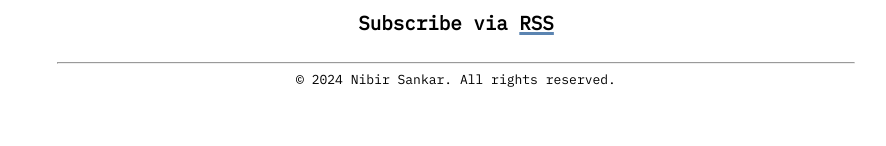
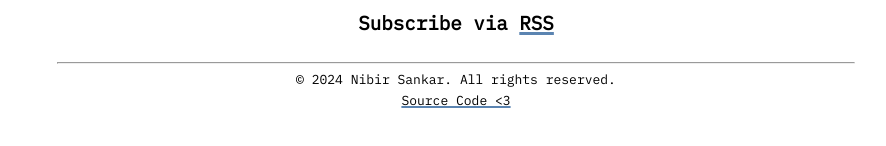
Before and after one commit to moiSentineL/moisentinel.github.io, an Eleventy site: page src/pages/blog.md in a window 1280 px wide. Shown: the part 1016-1162 px from the top of the page, without its empty margins (184-1070 px from the left). Built offline with nearby package versions, Linux system fonts and the light colour scheme; Eleventy itself is replaced by a stand-in of ours; files that its build step writes are made by us from their sources; a small style sheet from the web is missing.

Commit message:
footer add source code

```diff
--- a/src/_includes/base.njk
+++ b/src/_includes/base.njk
@@ -43,7 +43,8 @@
 <footer>
     <hr>
     <div>
-        © 2024 Nibir Sankar. All rights reserved.
+        © 2024 Nibir Sankar. All rights reserved.<br>
+        <a href="https://github.com/moiSentineL/moisentinel.github.io">Source Code <3</a>
     </div>
 </footer>
 </html>
```
